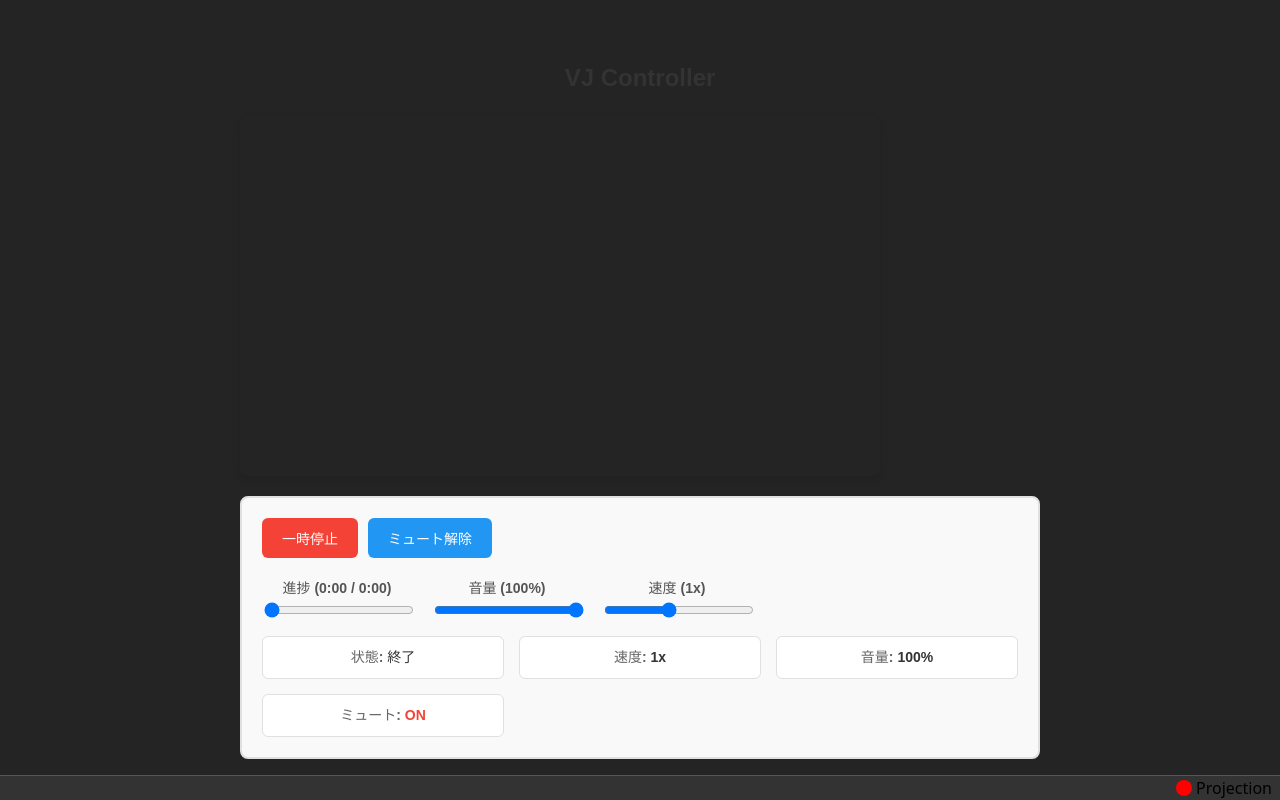
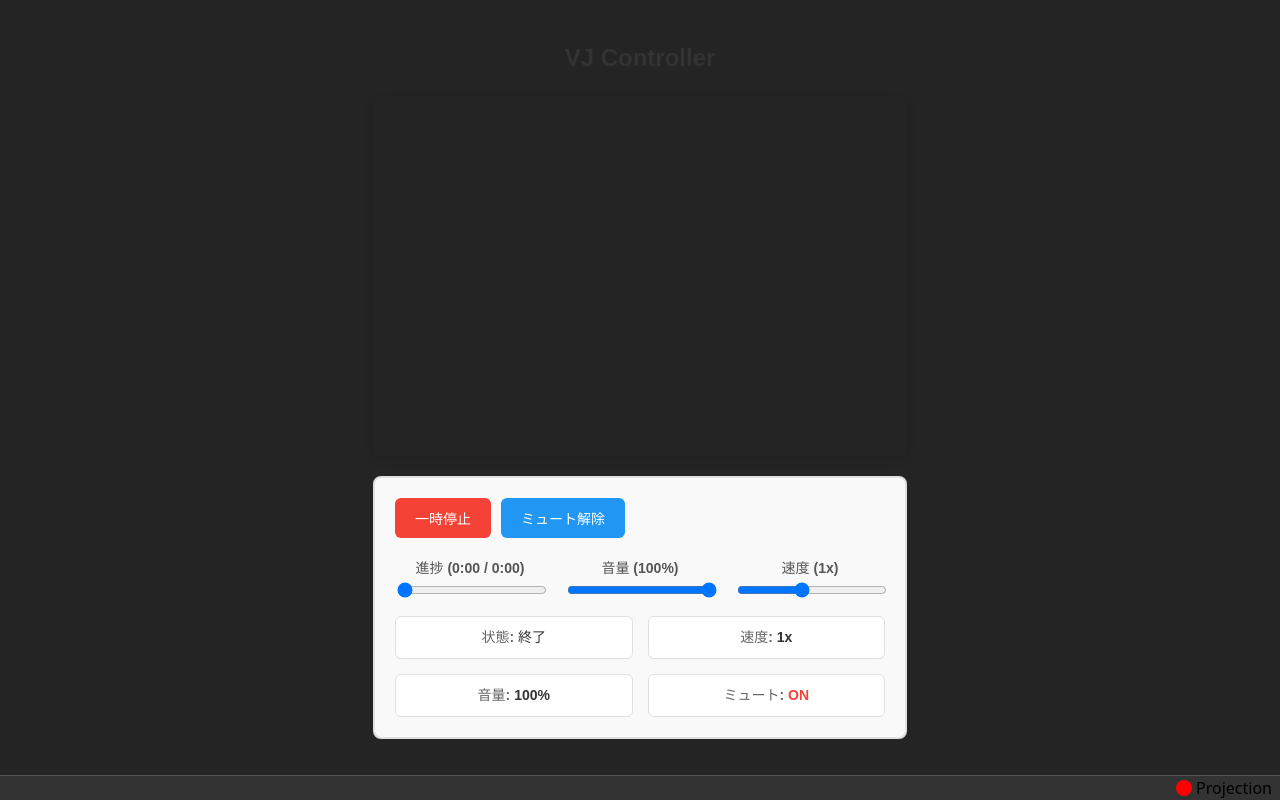
Before and after one commit to KazuProg/youtube-vj, a React (Vite) app: page / in a window 1280 px wide. Built offline with nearby package versions, Linux system fonts and the light colour scheme.

Commit message:
feat: improve controller page layout and styling

```diff
--- a/src/components/VJController.tsx
+++ b/src/components/VJController.tsx
@@ -7,9 +7,10 @@ import styles from "./VJController.module.css";
 
 interface VJControllerProps {
   localStorageKey: string;
+  className?: string;
 }
 
-const VJController = ({ localStorageKey }: VJControllerProps) => {
+const VJController = ({ localStorageKey, className }: VJControllerProps) => {
   const playerRef = useRef<VJControllerRef | null>(null);
   const [currentTime, setCurrentTime] = useState<number>(0);
   const [isDestroyed, setIsDestroyed] = useState(false);
@@ -101,7 +102,7 @@ const VJController = ({ localStorageKey }: VJControllerProps) => {
   }, []);
 
   return (
-    <div className={styles.container}>
+    <div className={`${styles.container} ${className}`}>
       <h2 className={styles.title}>VJ Controller</h2>
       <VJPlayerForController
         style={{
--- a/src/pages/ControllerPage.module.css
+++ b/src/pages/ControllerPage.module.css
@@ -1,13 +1,27 @@
+.controllerWindow {
+  width: 100%;
+  height: 100%;
+
+  display: flex;
+  flex-direction: column;
+}
+
+.controller {
+  flex: 1;
+
+  display: flex;
+  flex-direction: column;
+}
+
 .statusBar {
-  position: fixed;
-  bottom: 0;
-  left: 0;
-  right: 0;
+  flex: 0;
+
   height: 1.5em;
   background-color: #333;
   color: white;
+  border-top: 1px solid #555;
+
   display: flex;
   align-items: center;
   justify-content: flex-end;
-  border-top: 1px solid #555;
 }
--- a/src/pages/ControllerPage.tsx
+++ b/src/pages/ControllerPage.tsx
@@ -32,8 +32,8 @@ const ControllerPage = () => {
   };
 
   return (
-    <div style={{ padding: "20px" }}>
-      <YouTubeController localStorageKey={LOCAL_STORAGE_KEY.player} />
+    <div className={styles.controllerWindow}>
+      <YouTubeController className={styles.controller} localStorageKey={LOCAL_STORAGE_KEY.player} />
       <div className={styles.statusBar}>
         <Status
           text="Projection"
```
